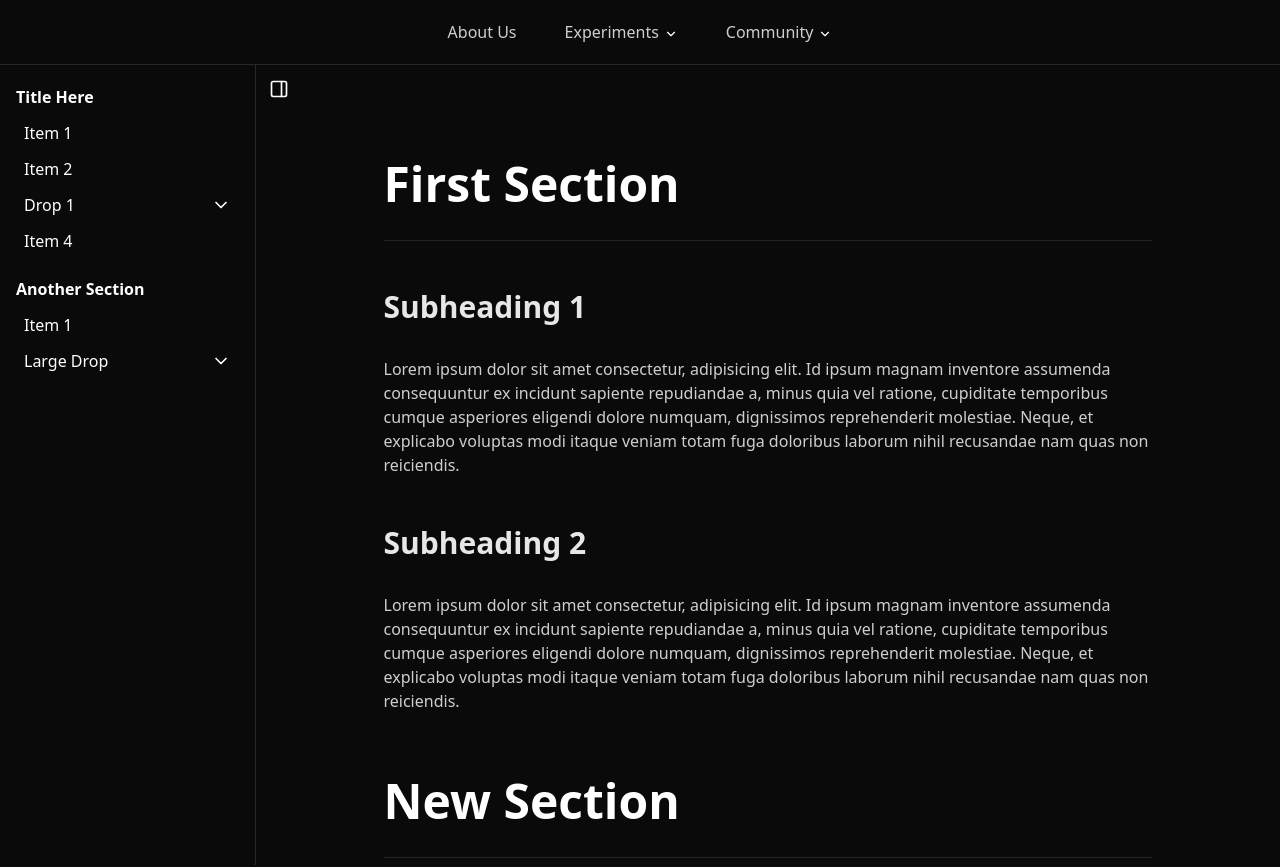
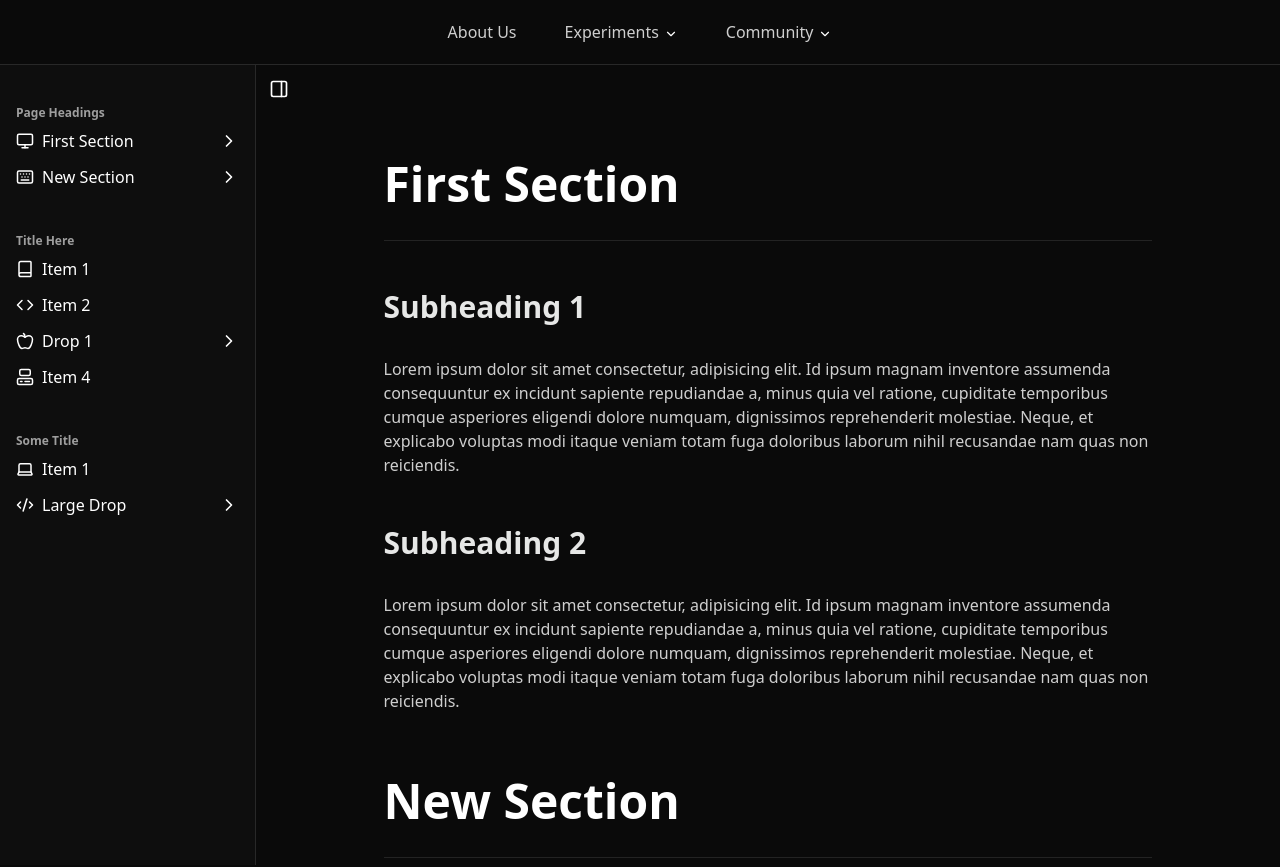
Before and after one commit to patrickbies/pcomp, a React (Vite) app: page / in a window 1280 px wide. Shown: the top 867 px of the page. Built offline with nearby package versions, Linux system fonts and the light colour scheme.

Commit message:
sidebar done

```diff
--- /dev/null
+++ b/src/components/ScrollTo.tsx
@@ -0,0 +1,7 @@
+const ScrollTo = ({headerHeight, id} : {headerHeight: number, id: string}) => {
+  return (
+    <div id={id} className="absolute" style={{marginTop: -headerHeight - 20 + "px"}} />
+  )
+}
+
+export default ScrollTo
--- a/src/components/sidebar.tsx
+++ b/src/components/sidebar.tsx
@@ -1,4 +1,9 @@
-import { ChevronDown, ChevronLeft, SidebarIcon } from "lucide-react";
+import {
+  ChevronDown,
+  ChevronLeft,
+  ChevronRight,
+  SidebarIcon,
+} from "lucide-react";
 import { useState } from "react";
 
 const Container = ({
@@ -16,7 +21,7 @@ const Container = ({
     <div
       ref={ref}
       style={{ marginTop: offsetHeight + "px" }}
-      className={`fixed inset-0 border-border h-screen w-0 transition-all ${
+      className={`fixed inset-0 border-border bg-foreground/2 h-screen w-0 transition-all ${
         open && "w-[20vw] border-r"
       }`}
     >
@@ -26,10 +31,10 @@ const Container = ({
           open && "scale-x-[-1]"
         }`}
       >
-        <SidebarIcon color="white" size={20}/>
+        <SidebarIcon color="white" size={20} />
       </button>
       <section
-        className={`transition-opacity pb-20 ${
+        className={`transition-opacity pb-20 h-full w-full overflow-y-scroll ${
           !open && "opacity-0 pointer-events-none"
         }`}
       >
@@ -39,38 +44,43 @@ const Container = ({
   );
 };
 
-const Header = ({text} : {text : string}) => {
+const Header = ({ text }: { text: string }) => {
   return (
-    <div className="text-foreground font-semibold py-1 pt-5 px-4">
+    <div className="text-foreground/60 font-bold text-xs pt-10 mx-4">
       {text}
     </div>
-  )
-}
+  );
+};
+
+const itemStyling =
+  "text-foreground cursor-pointer hover:bg-foreground/10 rounded-lg py-1 px-2 mt-1 mx-2 text-nowrap text-md";
 
 const ListItem = ({
   text,
   iconLeft,
   onClick,
+  href,
 }: {
   text: string;
   iconLeft?: React.ReactNode;
   onClick?: () => void;
+  href? : string;
 }) => {
   return (
-    <div
-      onClick={onClick}
-      className="text-foreground cursor-pointer hover:bg-foreground/10 rounded-lg py-1 px-4 mt-1 mx-2 text-nowrap"
-    >
+    <a href={href} onClick={onClick} className={"flex gap-2 items-center " + itemStyling}>
+      {iconLeft}
       {text}
-    </div>
+    </a>
   );
 };
 
 const DropdownItem = ({
   text,
+  iconLeft,
   children,
 }: {
   text: string;
+  iconLeft?: React.ReactNode;
   children?: React.ReactNode;
 }) => {
   const [open, setOpen] = useState(false);
@@ -79,10 +89,14 @@ const DropdownItem = ({
     <div>
       <div
         onClick={() => setOpen(!open)}
-        className="text-foreground cursor-pointer hover:bg-foreground/10 rounded-lg py-1 px-4 mt-1 mx-2 text-nowrap flex justify-between items-center"
+        className={itemStyling + " flex justify-between items-center"}
       >
-        {text}
-        <ChevronDown size={20} className={`transition-all ${open && " scale-y-[-1]"}`} />
+        <div className="flex gap-2 items-center">{iconLeft}
+        {text}</div>
+        <ChevronRight
+          size={20}
+          className={`transition-all ${open && " rotate-90"}`}
+        />
       </div>
       <div
         className={`mx-6 border-l border-border transition-transform overflow-hidden ${
@@ -99,7 +113,7 @@ const Sidebar = {
   Container,
   ListItem,
   DropdownItem,
-  Header
+  Header,
 };
 
 export default Sidebar;
--- a/src/pages/Home.tsx
+++ b/src/pages/Home.tsx
@@ -1,6 +1,25 @@
 import { useLayoutEffect, useRef, useState } from "react";
 import Header from "../components/Header";
 import Sidebar from "../components/sidebar";
+import {
+  Apple,
+  Baby,
+  Book,
+  Carrot,
+  Code,
+  Code2,
+  Computer,
+  File,
+  Indent,
+  IndentDecrease,
+  IndentIcon,
+  Key,
+  Keyboard,
+  Laptop,
+  Monitor,
+  Phone,
+} from "lucide-react";
+import ScrollTo from "../components/ScrollTo";
 
 const Home = () => {
   const headerRef = useRef<HTMLDivElement>(null);
@@ -37,30 +56,42 @@ const Home = () => {
     <main>
       <Header ref={headerRef} />
       <Sidebar.Container offsetHeight={headerHeight} ref={sidebarRef}>
+        <Sidebar.Header text="Page Headings" />
+
+        <Sidebar.DropdownItem text="First Section" iconLeft={<Monitor size={18} />}>
+          <Sidebar.ListItem href="#sub1" text="Subheading 1" iconLeft={<File size={18} />} />
+          <Sidebar.ListItem href="#sub2" text="Subheading 2" iconLeft={<Phone size={18} />} />
+        </Sidebar.DropdownItem>
+
+        <Sidebar.DropdownItem text="New Section" iconLeft={<Keyboard size={18} />}>
+          <Sidebar.ListItem href="#asub" text="Another Subheading" iconLeft={<File size={18} />} />
+        </Sidebar.DropdownItem>
+
+
         <Sidebar.Header text="Title Here" />
-        <Sidebar.ListItem text="Item 1" />
-        <Sidebar.ListItem text="Item 2" />
-        <Sidebar.DropdownItem text="Drop 1">
-          <Sidebar.ListItem text="Lorem" />
-          <Sidebar.DropdownItem text="Drop 2">
-            <Sidebar.ListItem text="Lorem" />
+        <Sidebar.ListItem text="Item 1" iconLeft={<Book size={18} />} />
+        <Sidebar.ListItem text="Item 2" iconLeft={<Code size={18} />} />
+        <Sidebar.DropdownItem text="Drop 1" iconLeft={<Apple size={18} />}>
+          <Sidebar.ListItem text="Lorem" iconLeft={<File size={18} />} />
+          <Sidebar.DropdownItem text="Drop 2" iconLeft={<Carrot size={18} />}>
+            <Sidebar.ListItem text="Lorem" iconLeft={<Baby size={18} />} />
           </Sidebar.DropdownItem>
-          <Sidebar.ListItem text="Ipsum" />
+          <Sidebar.ListItem text="Ipsum" iconLeft={<Phone size={18} />} />
         </Sidebar.DropdownItem>
-        <Sidebar.ListItem text="Item 4" />
-        <Sidebar.Header text="Another Section" />
-        <Sidebar.ListItem text="Item 1" />
-        <Sidebar.DropdownItem text="Large Drop">
-          <Sidebar.ListItem text="Lorem" />
-          <Sidebar.ListItem text="Lorem" />
-          <Sidebar.ListItem text="Lorem" />
-          <Sidebar.ListItem text="Lorem" />
-          <Sidebar.ListItem text="Lorem" />
-          <Sidebar.ListItem text="Lorem" />
-          <Sidebar.ListItem text="Lorem" />
-          <Sidebar.ListItem text="Lorem" />
-          <Sidebar.ListItem text="Lorem" />
-          <Sidebar.ListItem text="Lorem" />
+        <Sidebar.ListItem text="Item 4" iconLeft={<Computer size={18} />} />
+        <Sidebar.Header text="Some Title" />
+        <Sidebar.ListItem text="Item 1" iconLeft={<Laptop size={18} />} />
+        <Sidebar.DropdownItem text="Large Drop" iconLeft={<Code2 size={18} />}>
+          <Sidebar.ListItem text="Lorem" iconLeft={<Book size={18} />} />
+          <Sidebar.ListItem text="Lorem" iconLeft={<Book size={18} />} />
+          <Sidebar.ListItem text="Lorem" iconLeft={<Book size={18} />} />
+          <Sidebar.ListItem text="Lorem" iconLeft={<Book size={18} />} />
+          <Sidebar.ListItem text="Lorem" iconLeft={<Book size={18} />} />
+          <Sidebar.ListItem text="Lorem" iconLeft={<Book size={18} />} />
+          <Sidebar.ListItem text="Lorem" iconLeft={<Book size={18} />} />
+          <Sidebar.ListItem text="Lorem" iconLeft={<Book size={18} />} />
+          <Sidebar.ListItem text="Lorem" iconLeft={<Book size={18} />} />
+          <Sidebar.ListItem text="Lorem" iconLeft={<Book size={18} />} />
         </Sidebar.DropdownItem>
       </Sidebar.Container>
       <div style={{ marginLeft: sidebarWidth / 2 + "px" }}>
@@ -68,6 +99,7 @@ const Home = () => {
           <h1 className="text-foreground text-5xl font-bold">First Section</h1>
           <div className="h-[1px] w-full bg-foreground/10 mt-[4vh]" />
           <h3 className="text-foreground/90 text-3xl font-semibold mt-[6vh]">
+            <ScrollTo headerHeight={headerHeight} id="sub1" />
             Subheading 1
           </h3>
           <p className="text-foreground/80 mt-[4vh]">
@@ -79,6 +111,7 @@ const Home = () => {
             fuga doloribus laborum nihil recusandae nam quas non reiciendis.
           </p>
           <h3 className="text-foreground/90 text-3xl font-semibold mt-[6vh]">
+            <ScrollTo headerHeight={headerHeight} id="sub2" />
             Subheading 2
           </h3>
           <p className="text-foreground/80 mt-[4vh]">
@@ -94,6 +127,7 @@ const Home = () => {
           </h1>
           <div className="h-[1px] w-full bg-foreground/10 mt-[4vh]" />
           <h3 className="text-foreground/90 text-3xl font-semibold mt-[6vh]">
+            <ScrollTo headerHeight={headerHeight} id="asub" />
             Another Subheading
           </h3>
           <p className="text-foreground/80 mt-[4vh]">
```
